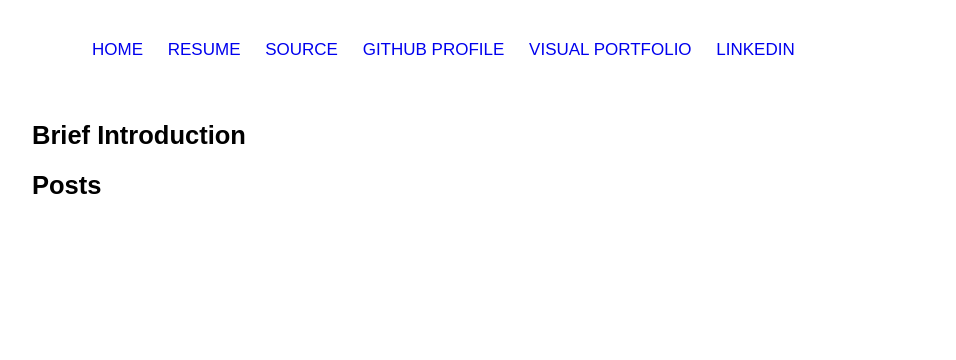
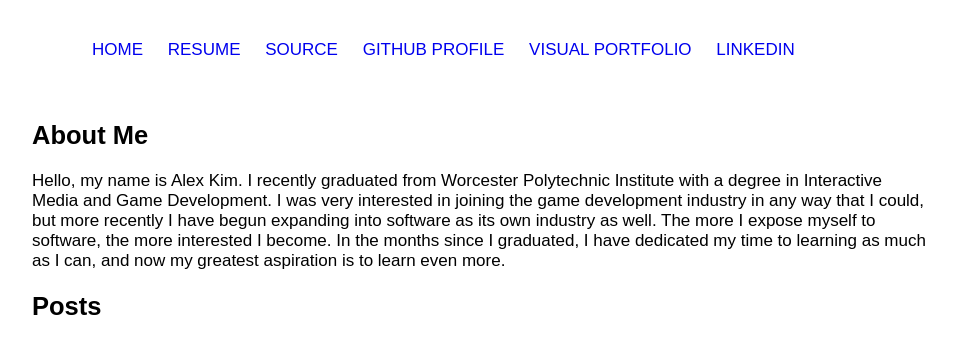
Before and after one commit to ajkim141/ajkim141.github.io, a Flask app: page / in a window 1280 px wide. Shown: the top 360 px of the page, without its empty margins (158-1114 px from the left). Run offline with Flask 2, Linux system fonts and the light colour scheme.

Commit message:
added problem 10, about me
Signed-off-by: Alex <ajkim141@gmail.com>

```diff
--- a/project/templates/index.html
+++ b/project/templates/index.html
@@ -1,9 +1,14 @@
 {% extends "base.html" %}
 {% block content %}
 <h2>
-    Brief Introduction
+    About Me
 </h2>
 
+Hello, my name is Alex Kim. I recently graduated from Worcester Polytechnic Institute with a degree in Interactive Media
+and Game Development. I was very interested in joining the game development industry in any way that I could, but more
+recently I have begun expanding into software as its own industry as well. The more I expose myself to software, the
+more interested I become. In the months since I graduated, I have dedicated my time to learning as much as I can, and
+now my greatest aspiration is to learn even more.
 
 
 <h2>Posts</h2>
```
Also changed, not shown: euler/index.html (+3 -4 lines), index.html (+6 -1 lines), project/pages/euler.md (+1 -3 lines).
